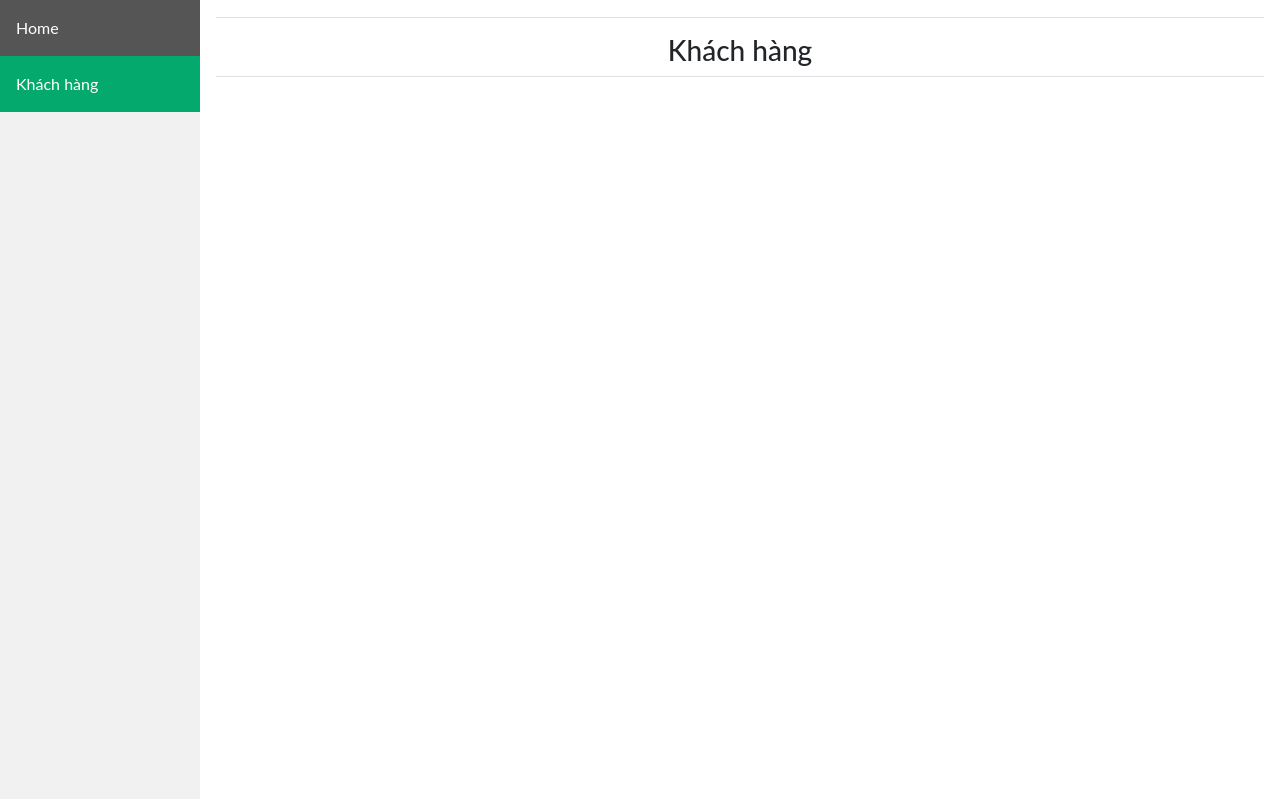
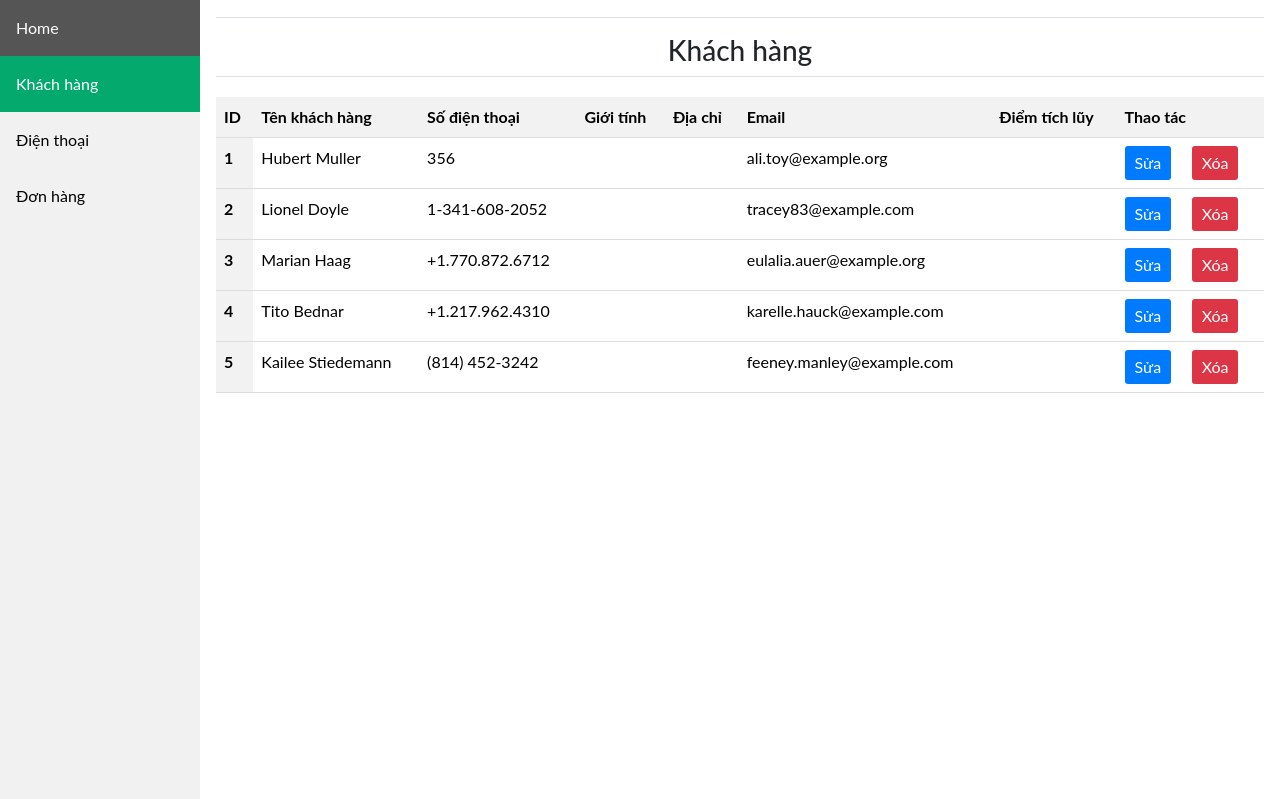
Before and after one commit to A211-open-source-group-1/light-studio, a Laravel app: page /customer in a window 1280 px wide. Shown: the top 799 px of the page. Run offline with Laravel 10, Linux system fonts and the light colour scheme; data comes from the database, SQL or seed files in the repository.

Commit message:
update delete customer
2/4 page customer amdin

```diff
--- a/app/Http/Controllers/Auth/AuthController.php
+++ b/app/Http/Controllers/Auth/AuthController.php
@@ -179,31 +179,13 @@ class AuthController extends Controller
         ]);
 
         $credentials = $request->only('phone_number', 'password');
+        if (Auth::attempt($credentials)) {
+            return redirect()->route('indexAdmin');
+        } else {
+            return redirect()->back()->withInput()->withErrors(['auth' => 'Thông tin đăng nhập không chính xác.']);
+        }
+    }
 
-        if (Auth::attempt($credentials)) {
-            // $rem = $request->boolean('remember');
-
-            // if ($rem == 1) {
-            //     $user = Auth::user();
-            //     cookie()->queue('phone_number', $request->input('phone_number'), 7 * 24 * 60);
-            //     cookie()->queue('password', $request->input('password'), 7 * 24 * 60);
-            //     cookie()->queue('rem', $rem, 7 * 24 * 60);
-            // } else {
-            //     if (Cookie::has('rem')) {
-            //         return ('auth.pageAdmin')
-            //             ->withCookie(cookie()->forget('rem'))
-            //             ->withCookie(cookie()->forget('phone_number'))
-            //             ->withCookie(cookie()->forget('password'));
-            //     }
-            // }
-                return view('auth.admin.index');
-
-        }
-        else{
-            return "??";
-        }
-
-    }
     public function indexAdmin()
     {
         return view('auth.admin.index');
@@ -211,8 +193,24 @@ class AuthController extends Controller
 
     public function customer()
     {
-        return view('Auth.Admin.customer');
+        $user = User::all();
+        return view('Auth.Admin.customer.customer',compact('user'));
     }
 
-
+   public function deleteUser(Request $request)
+   {
+    try {
+        $user = User::find($request->deleteUserId);
+        if (!$user) {
+            throw new \Exception('User not found');
+        }
+       $user->delete();
+        $users = User::all();
+        $message = "Xóa thành công";
+           return redirect()->back()->with('mess',$message);
+    } catch (\Exception $e) {
+        $message = "Xóa không thành công: " . $e->getMessage();
+        return redirect()->back()->with('mess',$message);
+    }
+    }
 }
--- a/app/Http/Controllers/Product/ProductController.php
+++ b/app/Http/Controllers/Product/ProductController.php
@@ -140,7 +140,6 @@ class ProductController extends Controller
         $dom->encoding = 'utf-8';
         $dom->loadHTML(mb_convert_encoding($description, 'HTML-ENTITIES', 'UTF-8'), LIBXML_HTML_NOIMPLIED | LIBXML_HTML_NODEFDTD);
         $description = $dom->saveHTML();
-
         $updatingPhone = Phone::where('phone_id', '=', $request->phone_id)->first();
         $updatingPhone->update([
             'description' => $description
--- a/public/css/admincss.css
+++ b/public/css/admincss.css
@@ -10,14 +10,14 @@ input[type=text], input[type=password] {
   box-sizing: border-box;
 }
 
-button {
+.btn-login {
   background-color: #04AA6D;
   color: white;
   padding: 14px 20px;
   margin: 8px 0;
   border: none;
   cursor: pointer;
-  width: 100%;
+   width: 100%;
 }
 
 button:hover {
@@ -114,3 +114,47 @@ div.content {
     float: none;
   }
 }
+
+
+.table {
+  width: 100%;
+  border-collapse: collapse;
+  margin-top: 20px;
+}
+
+.table th,
+.table td {
+  padding: 8px;
+  text-align: left;
+  border-bottom: 1px solid #ddd;
+}
+
+.table th {
+  background-color: #f2f2f2;
+}
+
+.table tbody tr:hover {
+  background-color: #f5f5f5;
+}
+
+.btn {
+  padding: 5px 10px;
+  text-decoration: none;
+  border: none;
+  cursor: pointer;
+  border-radius: 3px;
+}
+
+.btn-primary {
+  background-color: #007bff;
+  color: #fff;
+}
+
+.btn-danger {
+  background-color: #dc3545;
+  color: #fff;
+}
+
+.btn:hover {
+  opacity: 0.8;
+}
--- a/public/js/userHiddenHandler.js
+++ b/public/js/userHiddenHandler.js
@@ -70,7 +70,7 @@ function check_email() {
 }
 
 function check_fullname() {
-    let nameRegex = /^[\p{L}\s]+$/;
+    let nameRegex = /^[^\W\d_]+$/;
     var fullname = document.getElementById('fullname').value;
     document.getElementById('errorFullname').innerHTML = "";
     if (fullname === "") {
--- /dev/null
+++ b/resources/views/Auth/Admin/adminhidden.blade.php
@@ -0,0 +1,30 @@
+<script>
+    $(document).ready(function() {
+        $('.delete-btn').click(function() {
+            var userId = $(this).data('user-id');
+            $('#deleteUserId').val(userId);
+        });
+    });
+</script>
+
+<div class="modal fade" id="deleteUser" tabindex="-1" aria-labelledby="deleteUserLabel" aria-hidden="true">
+    <div class="modal-dialog">
+        <div class="modal-content">
+            <form action="{{route('deleteUser')}}" method="post">
+                @csrf
+                <div class="modal-header">
+                    <h5 class="modal-title" id="deleteUserLabel">Xóa người dùng</h5>
+                    <button type="button" class="btn-close" data-bs-dismiss="modal" aria-label="Close"></button>
+                </div>
+                <div class="modal-body">
+                    <input type="hidden" id="deleteUserId" name="deleteUserId">
+                    <p>Bạn có chắc chắn muốn xóa người dùng này?</p>
+                </div>
+                <div class="modal-footer">
+                    <button type="button" class="btn btn-secondary" data-bs-dismiss="modal">Hủy</button>
+                    <button type="submit" class="btn btn-danger">Xóa</button>
+                </div>
+            </form>
+        </div>
+    </div>
+</div>
--- a/resources/views/Auth/Admin/customer.blade.php
+++ /dev/null
@@ -1,14 +0,0 @@
-@extends('templates.appAdmin')
-
-
-@section('content')
-
-<div class="container-fluid mt-3 border-top border-bottom" id="customer">
-        <div class="row">
-            <div class="col-12 mt-3 text-center">
-                <h3>Khách hàng</h3>
-            </div>
-        </div>
-
-</div>
-@endsection
--- /dev/null
+++ b/resources/views/Auth/Admin/customer/customer.blade.php
@@ -0,0 +1,53 @@
+@extends('templates.appAdmin')
+@section('content')
+
+<title>Khách hàng</title>
+<div class="container-fluid mt-3 border-top " id="customer">
+    <div class="row">
+        <div class="col-12 mt-3 text-center border-bottom">
+            <h3>Khách hàng</h3>
+        </div>
+    </div>
+    <div class="row">
+        <table class="table" >
+            <thead>
+                <tr>
+                    <th scope="col">ID</th>
+                    <th scope="col">Tên khách hàng</th>
+                    <th scope="col">Số điện thoại</th>
+                    <th scope="col">Giới tính</th>
+                    <th scope="col">Địa chỉ</th>
+                    <th scope="col">Email</th>
+                    <th scope="col">Điểm tích lũy</th>
+                    <th scope="col">Thao tác</th>
+                </tr>
+            </thead>
+            <tbody id="data-body">
+                @foreach ($user as $row)
+                <tr>
+                    <th scope="row">{{$row->id}}</th>
+                    <td>{{$row->name}}</td>
+                    <td>{{$row->phone_number }}</td>
+                    <td>{{ $row->gender }}</td>
+                    <td>{{$row->address}}</td>
+                    <td>{{ $row->email }}</td>
+                    <td>{{ $row->user_point }}</td>
+                    <td>
+                        <a class="btn btn-primary">Sửa</a>
+                        &nbsp; &nbsp;
+                        <a class="btn btn-danger delete-btn" data-bs-toggle="modal" data-bs-target="#deleteUser" data-user-id="{{$row->id}}" >Xóa</a>
+                    </td>
+                </tr>
+                @endforeach
+            </tbody>
+        </table>
+
+    </div>
+</div>
+@endsection
+
+@if(session('mess'))
+    <script>
+        alert({{ json_encode(session('mess')) }});
+    </script>
+@endif
--- a/resources/views/Auth/Admin/index.blade.php
+++ b/resources/views/Auth/Admin/index.blade.php
@@ -3,13 +3,12 @@
 
 @section('content')
 
-<div class="container-fluid mt-3 border-top border-bottom" id="home">
+<div class="container-fluid mt-3 border-top " id="home">
         <div class="row">
-            <div class="col-12 mt-3 text-center">
+            <div class="col-12 mt-3 text-center border-bottom">
                 <h3>Trang chủ</h3>
             </div>
         </div>
-
 </div>
 
 @endsection
--- a/resources/views/Auth/loginAdmin.blade.php
+++ b/resources/views/Auth/loginAdmin.blade.php
@@ -18,7 +18,7 @@ $password=Cookie::get('password');
 @endphp
 
 <body>
-  <form action="authAdmin" method="post" id="loginForm">
+  <form action="{{ route('authAdmin') }}" method="post" id="loginForm">
     {{ csrf_field() }}
     <div class="imgcontainer">
       <img src="{{asset('/image/logo-banner.png')}}" alt="Avatar" class="avatar">
@@ -38,7 +38,7 @@ $password=Cookie::get('password');
       </div>
 
 
-      <button type="button" onclick="check_Login()">Đăng nhập</button>
+      <button type="button" onclick="check_Login()" class="btn-login">Đăng nhập</button>
       <div class="row">
         <div class="row">
           <label>
@@ -52,7 +52,6 @@ $password=Cookie::get('password');
         </div>
       </div>
     </div>
-
     </div>
   </form>
 </body>
--- a/resources/views/templates/appAdmin.blade.php
+++ b/resources/views/templates/appAdmin.blade.php
@@ -1,3 +1,5 @@
 @include('templates.headerAdmin')
 @yield('content')
+
+@include('Auth.Admin.adminhidden')
 @include('templates.footerAdmin')
--- a/resources/views/templates/header.blade.php
+++ b/resources/views/templates/header.blade.php
@@ -7,7 +7,6 @@
     <meta http-equiv="X-UA-Compatible" content="ie=edge">
 
     <title></title>
-
     <script src="https://ajax.googleapis.com/ajax/libs/jquery/3.7.1/jquery.min.js"></script>
     <script src="{{ asset('/js/bootstrap.bundle.min.js') }}"></script>
     <script src="https://kit.fontawesome.com/a597e9f72c.js" crossorigin="anonymous"></script>
--- a/resources/views/templates/headerAdmin.blade.php
+++ b/resources/views/templates/headerAdmin.blade.php
@@ -9,14 +9,15 @@
     <link rel="stylesheet" href="{{asset('/css/admincss.css')}}">
     <script src="{{asset('/js/bootstrap.bundle.min.js')}}"></script>
     <script src="{{asset('/js/sidebarAdmin.js')}}"></script>
-
-
 </head>
 <body>
 
 <div class="sidebar">
   <a href="{{ route('indexAdmin') }}" id="home">Home</a>
   <a href="{{route('customer')}}" id="customer">Khách hàng</a>
+  <a href="#" id="phone">Điện thoại</a>
+  <a href="#" id="order">Đơn hàng</a>
+
 </div>
 
 <div class="content">
--- a/routes/web.php
+++ b/routes/web.php
@@ -42,9 +42,11 @@ Route::get('filter', [ProductController::class, 'filter'])->name('filter');
 
 
 Route::get('admin', [AuthController::class, 'admin'])->name('adminLogins');
-Route::post('authAdmin',[AuthController::class,'indexAdmin'])->name('authAdmin');
+Route::post('authAdmin',[AuthController::class,'authAdmin'])->name('authAdmin');
 Route::get('customer',[AuthController::class,'customer'])->name('customer');
 Route::get('index',[AuthController::class,'indexAdmin'])->name('indexAdmin');
+Route::post('deleteUser',[AuthController::class,'deleteUser'])->name('deleteUser');
+
 
 Route::get('sampleWriteIndex', [ProductController::class, 'sampleWriteIndex'])->name('sampleWriteIndex');
 Route::post('sampleWrite', [ProductController::class, 'sampleWrite'])->name('sampleWrite');
```
Also changed, not shown: public/js/admin/userhandle.js (added, +12 -0 lines).
